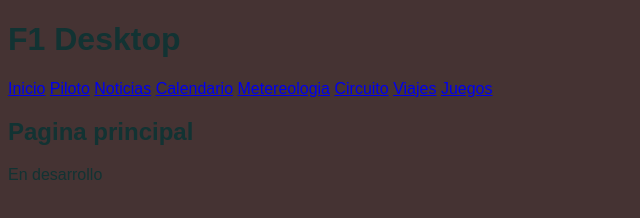
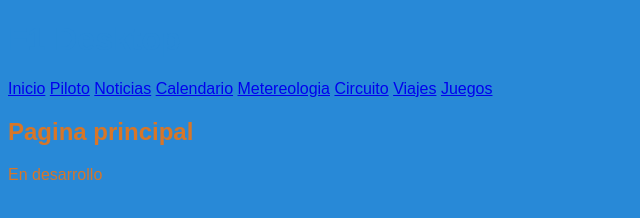
Before and after one commit to uo296143/SEW, a plain HTML site: page index.html in a window 1280 px wide. Shown: the whole page, without its empty margins (0-640 px from the left). Drawn offline with Linux system fonts and the light colour scheme.

Commit message:
añadiendo color

```diff
--- a/estilo/estilo.css
+++ b/estilo/estilo.css
@@ -3,17 +3,17 @@
 
 body {
     font-family: 'Arial', sans-serif;
-    color:#123333;
-    background-color: #453333;
+    color:#d77628;
+    background-color: #2889d7;
 }
 
 header{
-
+    color:#d77628;
 }
 
 h1{
-
+    color:#2889d7;
 }
 nav{
-
+    color:#d77628;
 }
```
